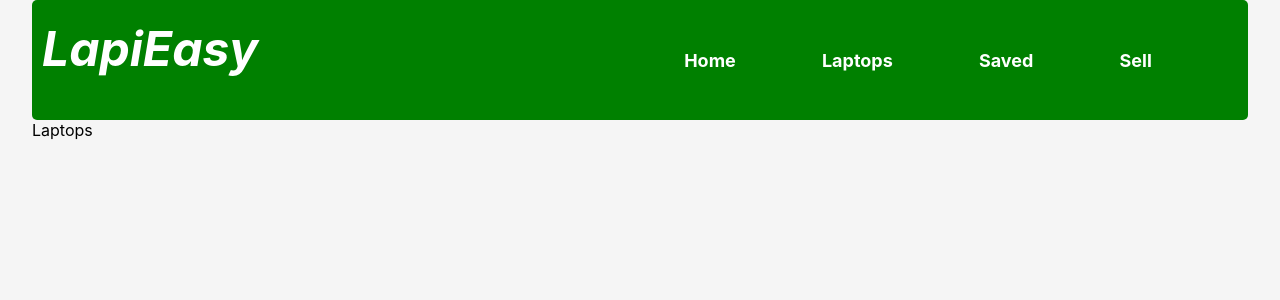
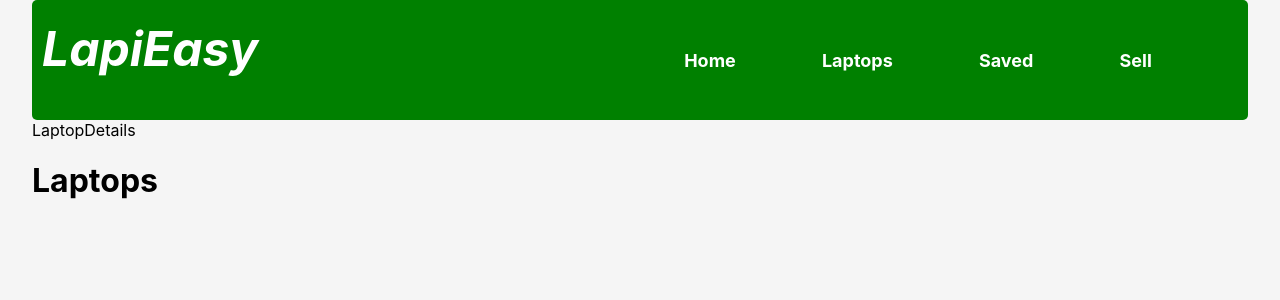
Before and after one commit to Patrick-Njiru/Lapi-Easy, a React (Create React App) app: page /laptops in a window 1280 px wide. Shown: the top 300 px of the page. Built offline with nearby package versions, Linux system fonts and the light colour scheme; no server answers.

Commit message:
Modify file.

```diff
--- a/src/components/Laptops.js
+++ b/src/components/Laptops.js
@@ -1,8 +1,13 @@
 import React from 'react'
+import LaptopDetails from './LaptopDetails'
 
 function Laptops() {
   return (
-    <div>Laptops</div>
+    <div>
+        <LaptopDetails />
+        <h1>Laptops</h1>
+
+    </div>
   )
 }
 
```
